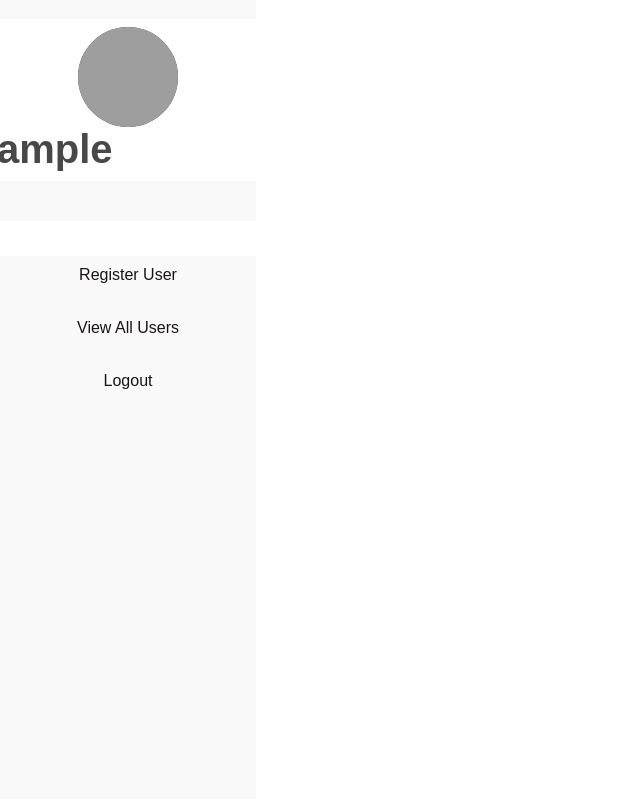
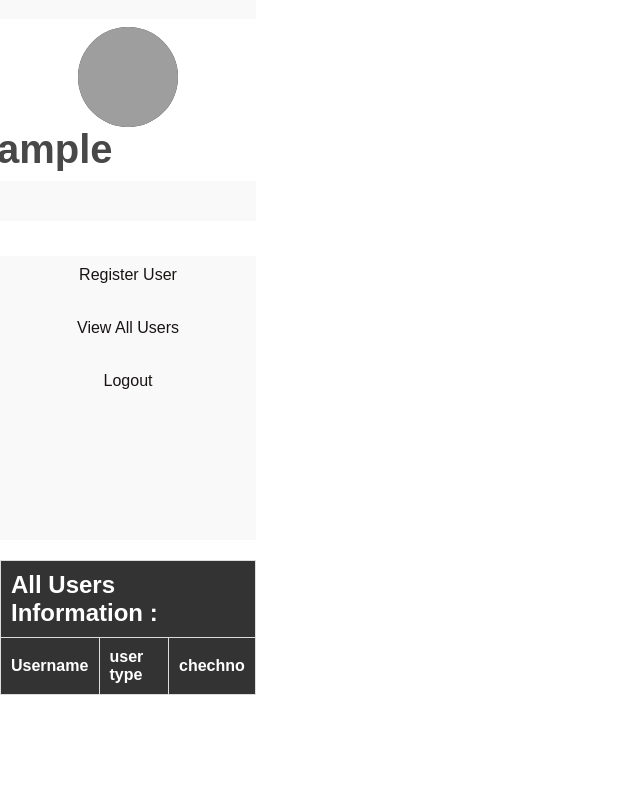
Before and after one commit to Tonelee11/FRF-ICT-main, a PHP site: page /admin.php in a window 1280 px wide. Shown: the part 105-904 px from the top of the page, without its empty margins (0-640 px from the left). Run offline with PHP 8.4, Linux system fonts and the light colour scheme; a user stored in the database is signed in; data that the repository does not hold is empty; grey boxes are pictures that could not be loaded.

Commit message:
modified

```diff
--- a/admin.php
+++ b/admin.php
@@ -82,81 +82,25 @@
       </div>
     </form>
 
+</div>
+
+    <!-- display all users table -->
+    <div class="showUsers">
+      <table border='2' align=center >
+        <tr>
+          <th colspan="4"><h2>All Users Information : </h2></th>
+        </tr>
+          <tr>
+          <th>Username</th>
+          <th>user type</th>
+          <th>chechno</th>
+        </tr>
+        <tr id="data">
+
+        </tr>
+    </div>
 
 
-
-
- <!-- You will set this clear on your own -->
-
-
- <!-- All Users Table -->
- <?php
-
-    //Connect to the database
-    //$conn=mysqli_connect("localhost","mosey","1234","FRF-ICT");
-
-    //Query the database to retrieve all rider details
-    //$query = "SELECT * FROM FRF-ICT";
-    //$result = mysqli_query($conn, $sql);
-
-    //Display the rider details in a table
-    // if (mysqli_num_rows($result) > 0) {
-     //   echo "<table>";
-     //   echo "<tr>
-      //  <th>Full Name</th>
-      //  <th>Department</th>
-      //  <th>Gender</th>
-      //  <th>Phone Number</th>
-      //  <th>Email</th>
-      //  <th>Action</th>
-      //  <th>Action</th>
-      //  </tr>";
-      //  while($row = mysqli_fetch_array($result)) {
-      //  echo "<tr><td>" . $row["Full Name"] . "</td><td>" . $row["Department"] . "</td><td>" . $row["Gender"] . "</td><td>" . $row["Phone Number"] . "</td><td>". $row["Email"] . "</td><td>"."</td><td>"."</td><td>"."<a href='admin.php?id=". $row["Email"]."' onclick=\"return confirm('Are you sure you want to delete this rider? -> refresh after deletion!')\"><b>Delete</b></a>"."</td><td>" . "<b><a href='update-user.php?id=". $row["Email"] ."'>Edit</a></b>"."</td></tr>";
-      //  }
-      //  echo "</table>";
-      //  echo "</div>";
-    //}
-
-    // Check if the rider's email address is provided in the URL
-   // if (isset($_GET['id'])) {
-   //     $email = $_GET['id'];
-
-    // Delete the rider's details from the database
-      //  $query = "DELETE FROM FRF-ICT WHERE Email='$email'";
-      // $result=mysqli_query($conn, $sql);
-   // }
-
-?>
-
-
- <div class="all-users" id="allUsers">
-      <table>
-        <thead>
-          <tr>
-            <th>Full Name</th>
-            <th>Department</th>
-            <th>Gender</th>
-            <th>Phone Number</th>
-            <th>Email</th>
-            <th>Actions</th>
-          </tr>
-        </thead>
-        <tbody>
-          <!-- Sample user data -->
-          <tr>
-            <td>Anthony charles</td>
-            <td>IT</td>
-            <td>Male</td>
-            <td>0776554367</td>
-            <td>misondo@gmail.com</td>
-            <td><button class="edit-btn">Edit</button>
-            <button class="remove-btn" >Remove</button></td>
-          </tr>
-        </tbody>
-      </table>
-  </div>
-</div>
     <!-- Javascript for left side column -->
 
 <script>
```
Also changed, not shown: viewusers.php (+27 -1 lines).
